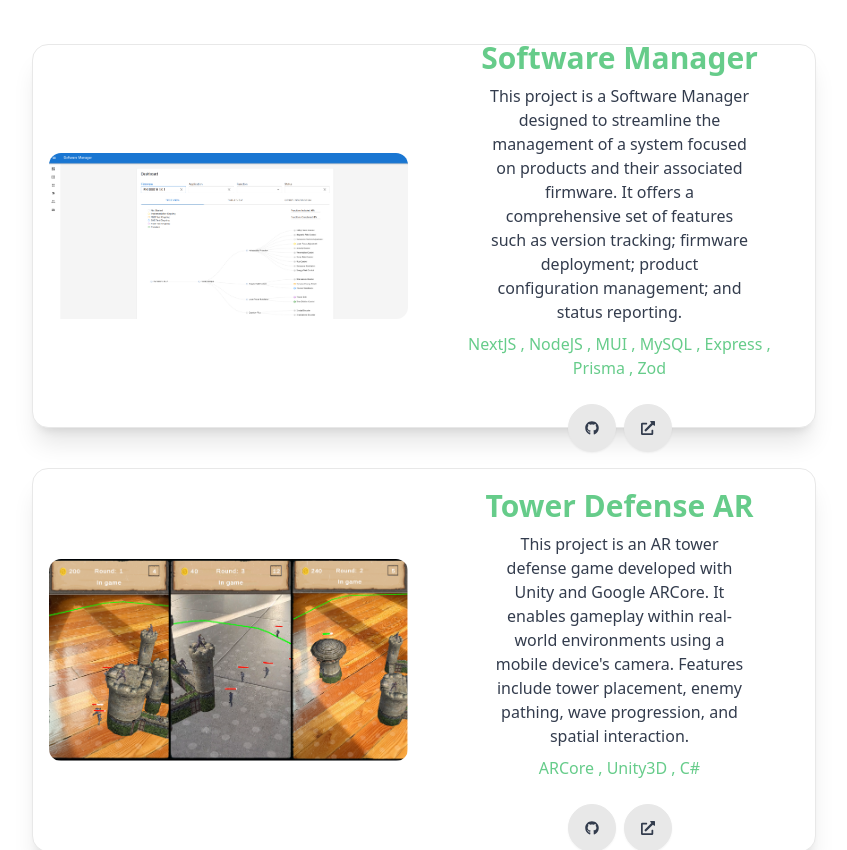
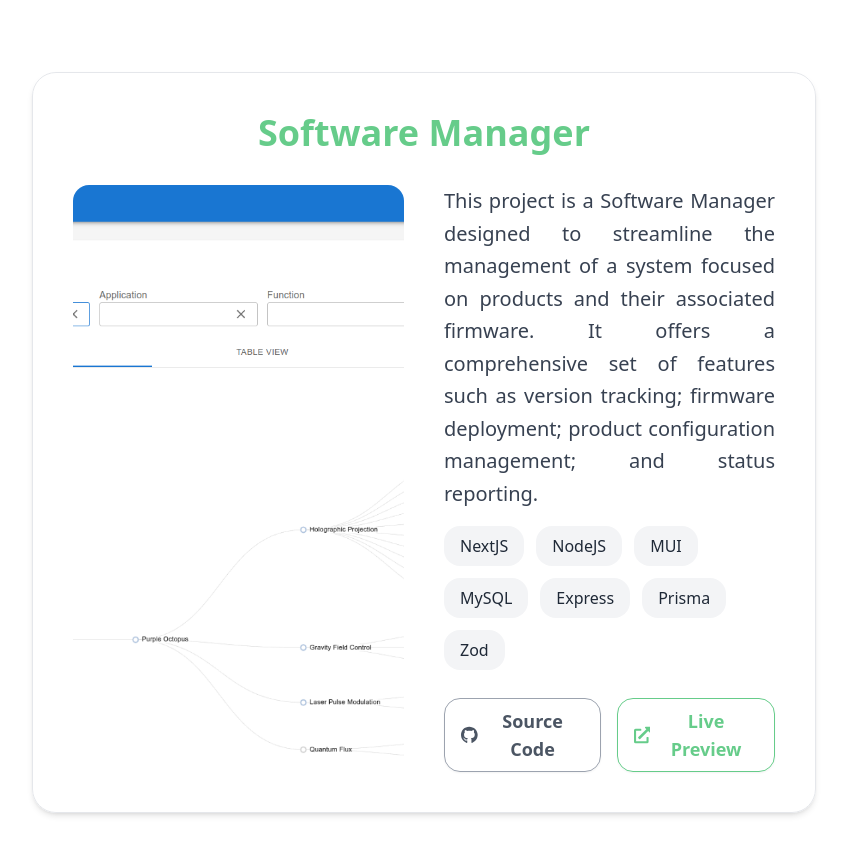
Before and after one commit to pietro-armellini/Portfolio, a React (Vite) app: page / in a window 1280 px wide. Shown: the part 892-1742 px from the top of the page, without its empty margins (216-1063 px from the left). Built offline with nearby package versions, Linux system fonts and the light colour scheme.

Commit message:
fix: project cards redesigned

```diff
--- a/src/PortfolioData.js
+++ b/src/PortfolioData.js
@@ -27,6 +27,7 @@ const projects = [
     image: softwaremanager,
     sourceCode: "https://github.com/pietro-armellini/SoftwareManager",
     livePreview: "http://pietroarmellini.com:3000/",
+		cropImage: true,
   },
   {
     name: "Tower Defense AR",
--- a/src/components/Contact.jsx
+++ b/src/components/Contact.jsx
@@ -1,22 +1,32 @@
 const Contact = () => {
   const email = "contact@pietroarmellini.com";
   const subject = "Inquiry from Portfolio";
-  const body = "Hello, I would like to get in touch regarding..."; // Replace with your email
+  const body = "Hello Pietro, I would like to get in touch regarding...";
 
   return (
-    <div className="text-center my-20" id="contact">
-      <h1 className="text-4xl font-bold mb-10 text-primary">Lets Get In Touch!</h1>
+    <section
+      id="contact"
+      className="my-24 flex flex-col items-center text-center px-4"
+    >
+      <h2 className="text-4xl font-extrabold mb-4 text-primary">
+        Let’s Get In Touch
+      </h2>
+      <p className="py-6 md:w-4/5 mx-auto sm:text-xl">
+        I’m currently looking for software engineering opportunities — feel
+        free to reach out if you think I’d be a good fit for your team or
+        project.
+      </p>
 
       <a
         href={`mailto:${email}?subject=${encodeURIComponent(
           subject
         )}&body=${encodeURIComponent(body)}`}
       >
-        {" "}
-        <button className="btn btn-outline">Email Me!</button>
-
+        <button className="px-6 py-3 rounded-2xl border-2 border-primary text-primary font-semibold hover:bg-primary hover:text-white transition-all duration-300 shadow-sm hover:shadow-md">
+          Email Me
+        </button>
       </a>
-    </div>
+    </section>
   );
 };
 
--- a/src/components/Header.jsx
+++ b/src/components/Header.jsx
@@ -26,7 +26,6 @@ const Header = () => {
           </a>
         ))}
       </nav>
-
     </header>
   );
 };
--- a/src/components/Hero.jsx
+++ b/src/components/Hero.jsx
@@ -38,26 +38,29 @@ const Hero = () => {
   href={resume}
   target="_blank"
   rel="noopener noreferrer"
-            className="btn btn-outline btn-primary px-5"
+  className="px-6 py-3 rounded-2xl border-2 border-primary text-primary font-semibold hover:bg-primary hover:text-white transition-all duration-300 shadow-sm hover:shadow-md"
 >
   Resume
 </a>
+
 <a
   href={social.github}
   target="_blank"
   rel="noopener noreferrer"
-            className="btn btn-outline mx-2 text-xl"
+  className="px-6 py-3 rounded-2xl border-2 border-gray-800 text-gray-800 font-semibold hover:bg-gray-800 hover:text-white transition-all duration-300 shadow-sm hover:shadow-md mx-2 text-xl flex items-center justify-center"
 >
   <FaGithub />
 </a>
+
 <a
   href={social.linkedin}
   target="_blank"
   rel="noopener noreferrer"
-            className="btn btn-outline text-xl"
+  className="px-6 py-3 rounded-2xl border-2 border-gray-800 text-gray-800 font-semibold hover:bg-gray-800 hover:text-white transition-all duration-300 shadow-sm hover:shadow-md text-xl flex items-center justify-center"
 >
   <FaLinkedin />
 </a>
+
         </div>
       </div>
     </div>
--- a/src/components/ProjectCards.jsx
+++ b/src/components/ProjectCards.jsx
@@ -1,5 +1,7 @@
 import { FaGithub, FaExternalLinkAlt } from "react-icons/fa";
 import PropTypes from "prop-types";
+import { useState, useEffect } from "react";
+import { createPortal } from "react-dom";
 
 const ProjectCards = ({
   name,
@@ -8,33 +10,144 @@ const ProjectCards = ({
   techStack,
   github,
   live,
+  cropImage = false,
 }) => {
+  const [isOpen, setIsOpen] = useState(false);
+  const [mounted, setMounted] = useState(false);
+  const [animateIn, setAnimateIn] = useState(false);
+
+  // Open/close animation lifecycle
+  useEffect(() => {
+    if (isOpen) {
+      setMounted(true);
+      // ensure mounted before starting animation
+      requestAnimationFrame(() => setAnimateIn(true));
+    }
+  }, [isOpen]);
+
+  // Close modal with animation
+  const closeModal = () => {
+    setAnimateIn(false);
+    // wait for animation to finish before unmounting
+    setTimeout(() => {
+      setMounted(false);
+      setIsOpen(false);
+    }, 500);
+  };
+
+  useEffect(() => {
+    const handleKeyDown = (e) => {
+      if (e.key === "Escape") closeModal();
+    };
+    document.addEventListener("keydown", handleKeyDown);
+    return () => document.removeEventListener("keydown", handleKeyDown);
+  }, []);
+
   return (
-    <div className="card card-bordered w-[90%] lg:w-[70%] lg:h-96 bg-base-100 lg:flex-row shadow-xl my-5 mx-auto hover:scale-95 transition-all duration-300 ease-in">
-      <figure className="w-full lg:w-1/2 h-64 lg:h-full overflow-hidden flex justify-center items-center p-4">
+    <div className="relative bg-white/70 backdrop-blur-sm border border-gray-200 shadow-md hover:shadow-xl rounded-3xl overflow-hidden transition-all duration-300 ease-in-out w-[90%] lg:w-[70%] mx-auto my-10 p-10 font-sans text-base sm:text-xl">
+      {/* Title */}
+      <h1 className="text-center text-4xl text-primary font-semibold mb-8">
+        {name}
+      </h1>
+
+      {/* Content Grid */}
+      <div className="grid grid-cols-1 lg:grid-cols-2 lg:gap-10 items-start">
+        {/* Image */}
+        <figure className="relative w-full h-72 lg:h-full overflow-hidden rounded-2xl group">
           <img
             src={image}
             alt={name}
-          className="max-h-full max-w-full object-cover rounded-xl transition-all duration-300 ease-in"
+            onClick={() => setIsOpen(true)}
+            // when cropImage is true we want the image to fill the container and be cropped
+            style={cropImage ? undefined : { maxHeight: 300 }}
+            className={`relative z-10 cursor-pointer transform group-hover:scale-105 transition-transform duration-500 ease-in-out ${
+              cropImage
+                ? "w-full h-full object-cover object-top"
+                : "w-auto max-w-full h-auto object-contain mx-auto"
+            }`}
           />
+          <div className="absolute inset-0 bg-black/0 group-hover:bg-black/10 transition-all duration-300 pointer-events-none" />
         </figure>
-      <div className="card-body justify-center items-center text-center w-full lg:w-1/2">
-        <h2 className="card-title text-primary text-3xl mt-5">{name}</h2>
-        <h3 className="md:w-4/5">{description}</h3>
-        <h4 className="text-primary pb-4">{techStack.join(" , ")}</h4>
-        <div className="card-actions">
-          <a href={github} target="_blank" rel="noopener noreferrer">
-            <button className="btn btn-circle">
-              <FaGithub />
+
+        {/* Text Content */}
+        <div className="flex flex-col justify-center w-full">
+          <p className="text-gray-700 leading-relaxed text-justify">
+            {description}
+          </p>
+
+          {/* Tech Stack */}
+          <div className="flex flex-wrap gap-3 py-4">
+            {techStack.map((tech) => (
+              <span
+                key={tech}
+                className="inline-flex items-center px-4 py-2 bg-gray-100 text-gray-800 rounded-2xl text-sm sm:text-base"
+              >
+                {tech}
+              </span>
+            ))}
+          </div>
+
+          {/* Action Buttons */}
+          <div className="flex gap-4 mt-3">
+            <a
+              href={github}
+              target="_blank"
+              rel="noopener noreferrer"
+              aria-label={`${name} GitHub`}
+            >
+              <button className="px-4 py-2 rounded-2xl border border-gray-400 text-gray-600 font-semibold hover:bg-gray-100 hover:border-gray-500 hover:text-gray-700 transition-colors duration-200 shadow-sm flex items-center justify-center gap-1 text-base sm:text-lg bg-transparent">
+                <FaGithub className="text-gray-600" />
+                <span>Source Code</span>
               </button>
             </a>
-          <a href={live} target="_blank" rel="noopener noreferrer">
-            <button className="btn btn-circle">
-              <FaExternalLinkAlt />
+            <a
+              href={live}
+              target="_blank"
+              rel="noopener noreferrer"
+              aria-label={`${name} Live preview`}
+            >
+              <button className="px-4 py-2 rounded-2xl border border-primary text-primary font-semibold hover:bg-primary hover:text-white transition-all duration-300 shadow-sm hover:shadow-md flex items-center justify-center gap-1 text-base sm:text-lg">
+                <FaExternalLinkAlt className="" />
+                <span>Live Preview</span>
               </button>
             </a>
           </div>
         </div>
+      </div>
+
+      {/* Modal */}
+      {mounted &&
+        createPortal(
+          <div
+            className={`fixed inset-0 z-50 bg-black/90 flex items-center justify-center transition-opacity duration-500 ${
+              animateIn ? "opacity-100" : "opacity-0"
+            }`}
+            onClick={closeModal}
+          >
+            <div
+              className={`relative w-full h-full transform transition-transform duration-500 ${
+                animateIn ? "scale-100" : "scale-95"
+              }`}
+              onClick={(e) => e.stopPropagation()}
+            >
+              <img
+                src={image}
+                alt={`${name} preview`}
+                // prevent modal image from overflowing the viewport vertically
+                style={{ maxHeight: '90vh' }}
+                className="w-full h-auto object-contain bg-transparent"
+              />
+              <button
+                aria-label="Close preview"
+                className="absolute top-4 right-4 bg-white/80 hover:bg-white text-gray-800 rounded-full p-2 shadow transition-all duration-200"
+                onClick={closeModal}
+              >
+                ×
+              </button>
+            </div>
+          </div>,
+          document.body
+        )}
     </div>
   );
 };
@@ -46,6 +159,7 @@ ProjectCards.propTypes = {
   techStack: PropTypes.array.isRequired,
   github: PropTypes.string.isRequired,
   live: PropTypes.string.isRequired,
+  cropImage: PropTypes.bool,
 };
 
 export default ProjectCards;
--- a/src/components/Projects.jsx
+++ b/src/components/Projects.jsx
@@ -3,8 +3,8 @@ import { projects } from "../PortfolioData";
 const Project = () => {
   return (
     <div id="projects">
-      <h1 className="text-center text-4xl text-primary font-semibold">
-        Projects
+      <h1 className="text-center text-5xl text-primary font-semibold">
+        Projects / Portfolio
       </h1>
       <div className="flex justify-center items-center flex-wrap mt-10">
         {projects.map((items) => (
@@ -16,6 +16,7 @@ const Project = () => {
             description={items.description}
             github={items.sourceCode}
             live={items.livePreview}
+						cropImage={items.cropImage}
           />
         ))}
       </div>
```
Lines whose indentation alone changed are shown as unchanged.
